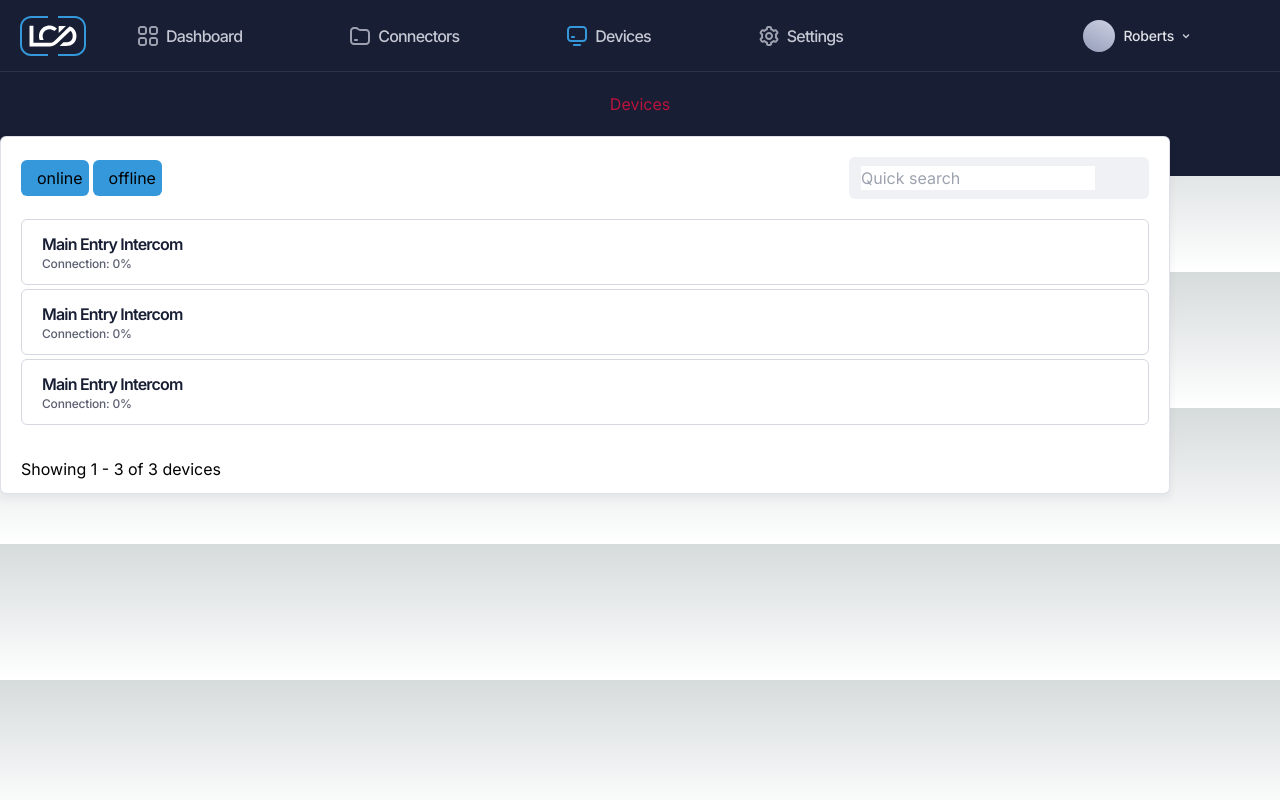
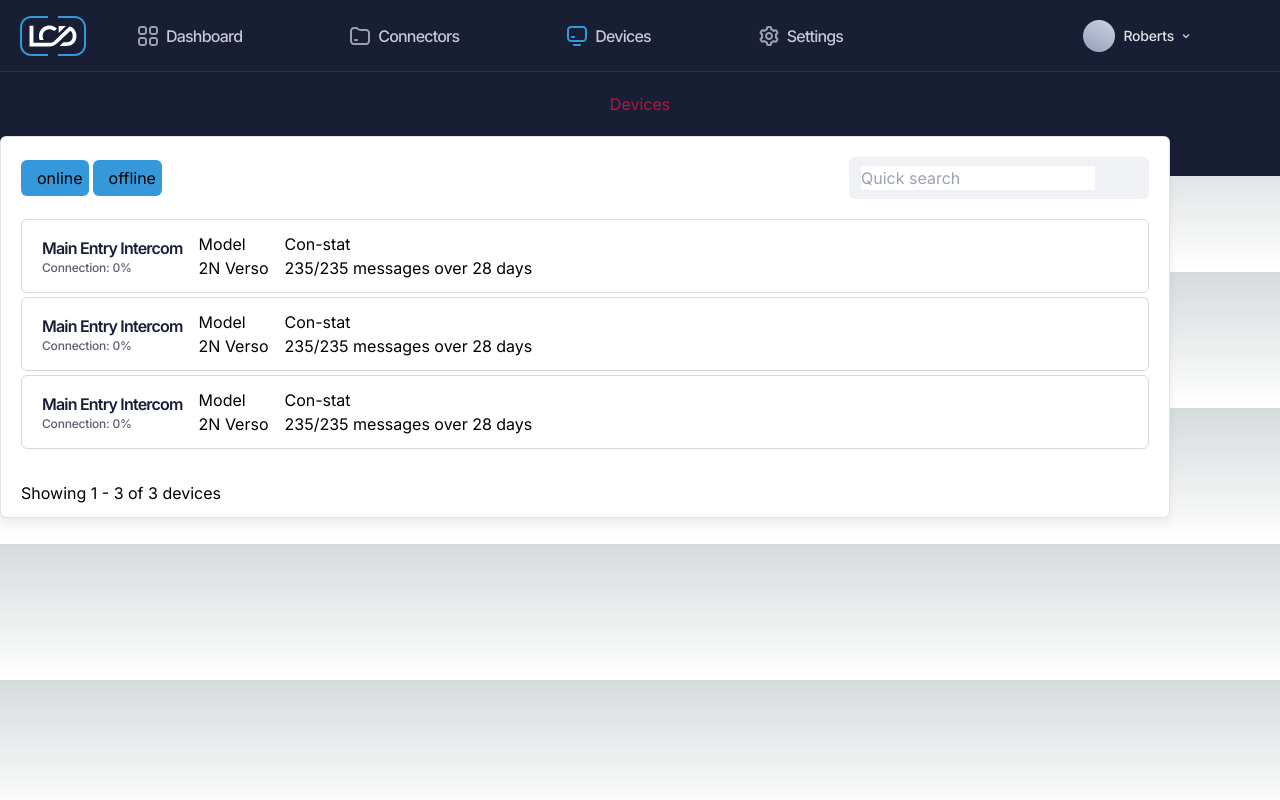
Before and after one commit to kachers/DeviceMonitoring, a Next.js app in the folder device_monitoring_front_end/: page / in a window 1280 px wide. Shown: the top 800 px of the page. Built offline with nearby package versions, Linux system fonts and the light colour scheme.

Commit message:
Table layout completed

```diff
--- a/device_monitoring_front_end/components/devicesTable/device.tsx
+++ b/device_monitoring_front_end/components/devicesTable/device.tsx
@@ -10,6 +10,14 @@ const Device: React.FC = () => {
             </p>
               <p className={styles.locationOffline}>Connection: 0%</p>
             </div>
+            <div className={styles.secondColmn}>
+              <p>Model</p>
+              <p>2N Verso</p>
+            </div>
+            <div className={styles.thirdColumn}>
+              <p>Con-stat</p>
+              <p>235/235 messages over 28 days</p>
+            </div>
          </div>
          <div className={styles.buttons}></div>
       </div>
```
